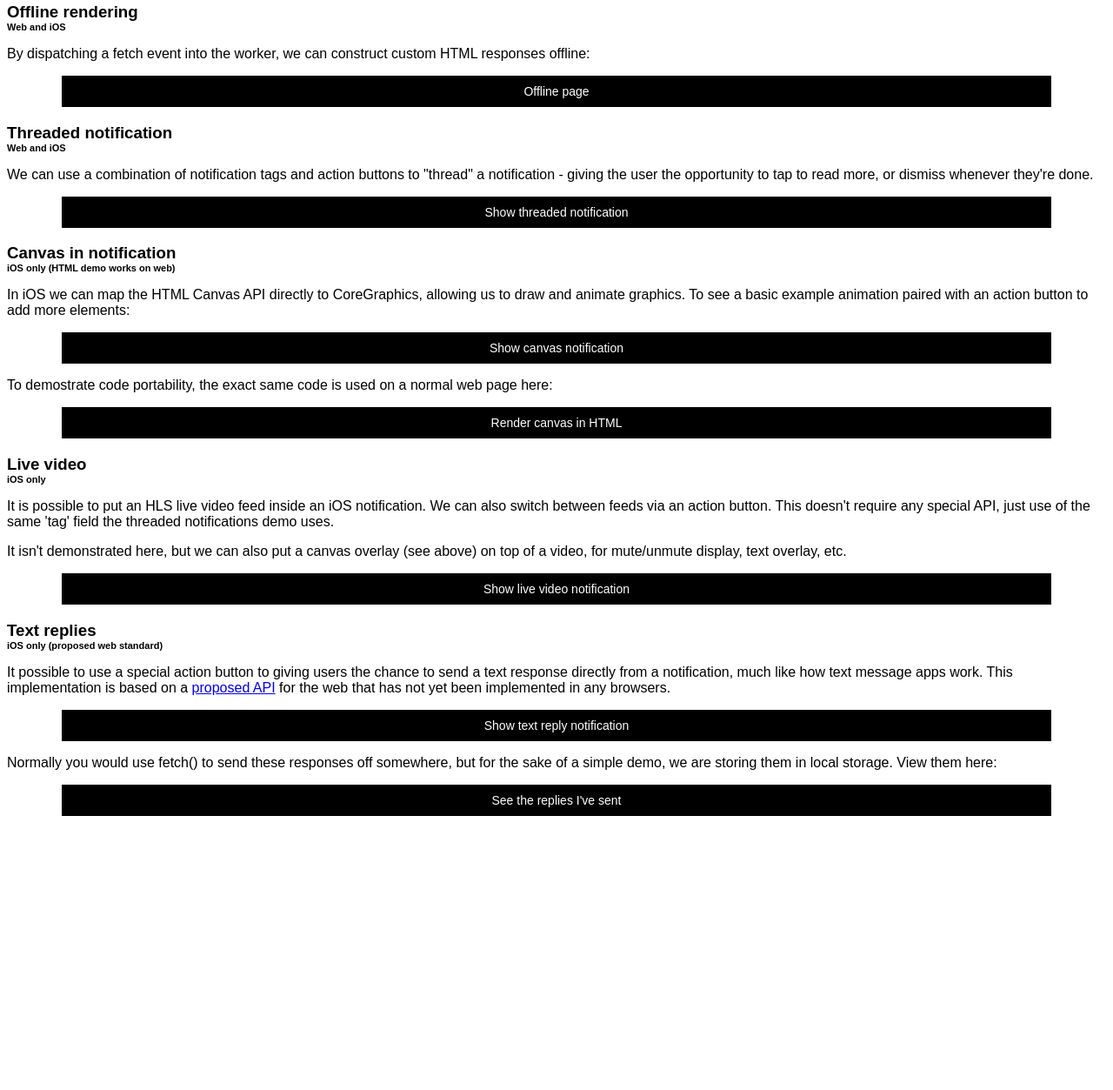
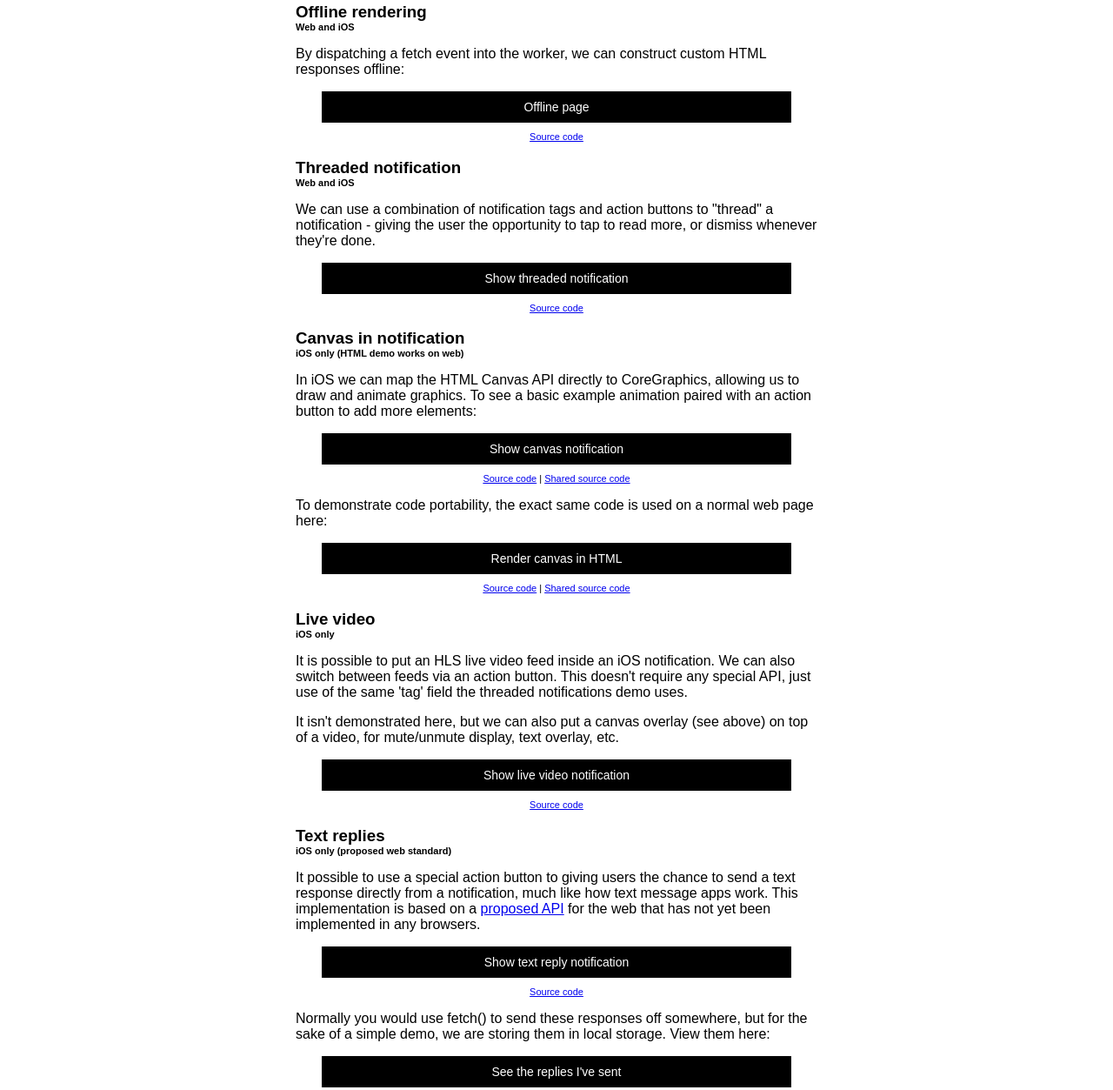
Before and after one commit to alastaircoote/hybrid-test-worker, a website: page src/index.html in a window 1280 px wide. Shown: the part 77-1330 px from the top of the page at 87% size. Before the commit the page ends 1025 px from the top, so only its background shows below. Drawn offline with Linux system fonts and the light colour scheme.

Commit message:
add source code links

```diff
--- a/src/index.html
+++ b/src/index.html
@@ -7,6 +7,8 @@
     <style>
       body {
         font-family: sans-serif;
+        max-width: 600px;
+        margin: 0 auto;
       }
       ul {
         list-style: none;
@@ -37,6 +39,12 @@
         font-size: 11px;
         margin-bottom: 10px;
       }
+
+      aside {
+        display: block;
+        font-size: 11px;
+        text-align: center;
+      }
     </style>
   </head>
   <body>
@@ -50,6 +58,9 @@
           HTML responses offline:
         </p>
         <a class="button" href="offline-page.html">Offline page</a>
+        <aside>
+            <a href="https://github.com/alastaircoote/hybrid-test-worker/blob/master/src/fetch-offline-response.js">Source code</a>
+          </aside>
       </li>
 
       <li>
@@ -61,6 +72,9 @@
           read more, or dismiss whenever they're done.
         </p>
         <button id="send-notify">Show threaded notification</button>
+        <aside>
+          <a href="https://github.com/alastaircoote/hybrid-test-worker/blob/master/src/threaded-notification.js">Source code</a>
+        </aside>
       </li>
       <li>
         <h3>Canvas in notification</h3>
@@ -71,11 +85,19 @@
           animation paired with an action button to add more elements:
         </p>
         <button id="send-canvas">Show canvas notification</button>
+        <aside>
+            <a href="https://github.com/alastaircoote/hybrid-test-worker/blob/master/src/canvas-notification.js">Source code</a> |
+            <a href="https://github.com/alastaircoote/hybrid-test-worker/blob/master/src/canvas-shared.js">Shared source code</a>
+          </aside>
         <p>
-          To demostrate code portability, the exact same code is used on a
+          To demonstrate code portability, the exact same code is used on a
           normal web page here:
         </p>
         <a class="button" href="canvas.html">Render canvas in HTML</a>
+        <aside>
+            <a href="https://github.com/alastaircoote/hybrid-test-worker/blob/master/src/canvas-client.js">Source code</a> |
+            <a href="https://github.com/alastaircoote/hybrid-test-worker/blob/master/src/canvas-shared.js">Shared source code</a>
+          </aside>
       </li>
       <li>
         <h3>Live video</h3>
@@ -91,6 +113,9 @@
           above) on top of a video, for mute/unmute display, text overlay, etc.
         </p>
         <button id="live-video">Show live video notification</button>
+        <aside>
+            <a href="https://github.com/alastaircoote/hybrid-test-worker/blob/master/src/live-video-notification.js">Source code</a>
+          </aside>
       </li>
       <li>
         <h3>Text replies</h3>
@@ -105,6 +130,9 @@
           for the web that has not yet been implemented in any browsers.
         </p>
         <button id="text-reply">Show text reply notification</button>
+        <aside>
+            <a href="https://github.com/alastaircoote/hybrid-test-worker/blob/master/src/text-reply-notification.js">Source code</a>
+          </aside>
         <p>Normally you would use fetch() to send these responses off somewhere, but for the sake
           of a simple demo, we are storing them in local storage. View them here:</p>
         </p>
```
Also changed, not shown: dist/index.html.
